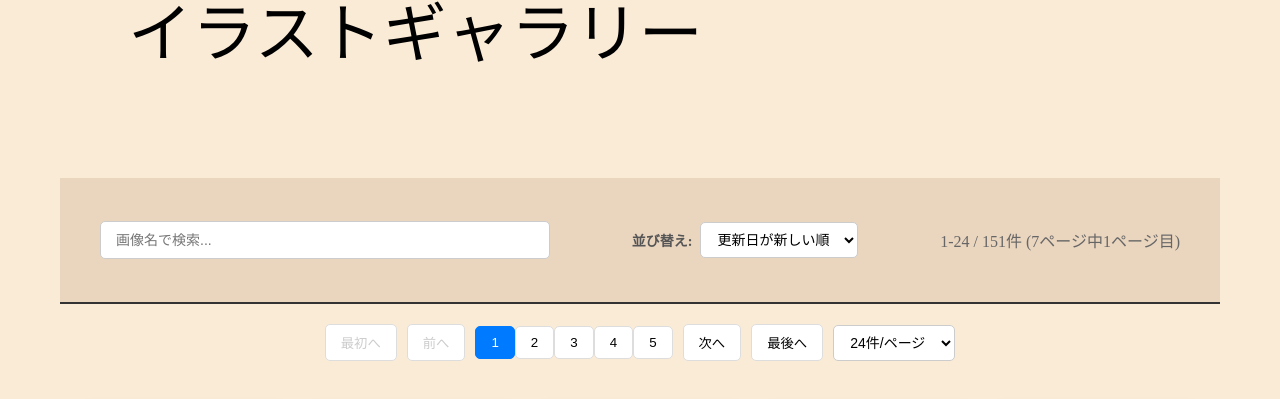
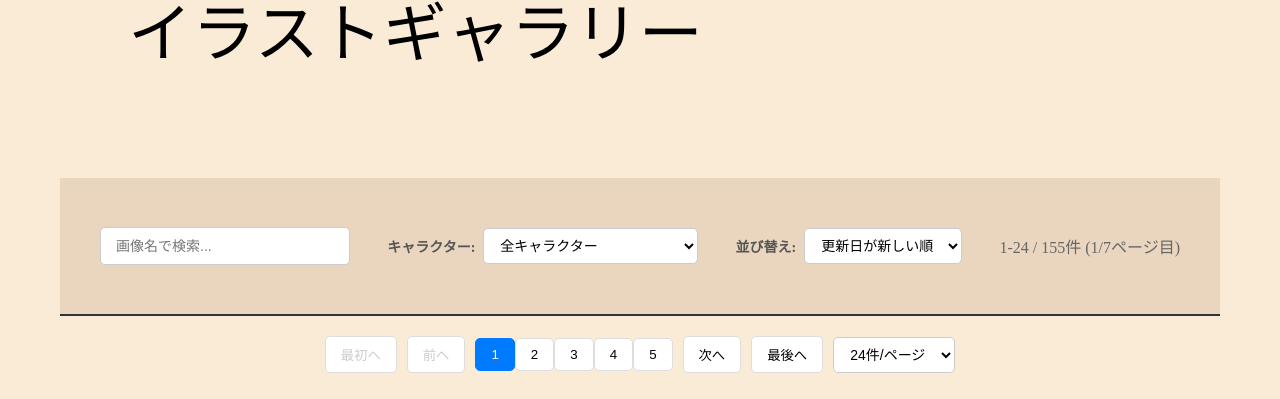
Before and after one commit to Reitea/HollowQuartz, a PHP site: page /gallery.html in a window 1280 px wide. Shown: the part 309-708 px from the top of the page. Run offline with PHP 8.4, Linux system fonts and the light colour scheme.

Commit message:
待夜ver1追加

```diff
--- a/gallery.html
+++ b/gallery.html
@@ -28,7 +28,7 @@
             padding: 10px 15px;
             border: 1px solid #ccc;
             border-radius: 5px;
-            width: 450px;
+            width: 250px;
             font-size: 14px;
             transition: border-color 0.3s;
         }
@@ -37,6 +37,22 @@
             outline: none;
             border-color: #3498db;
             box-shadow: 0 0 5px rgba(52, 152, 219, 0.2);
+        }
+
+        /* キャラクター選択コントロール */
+        .character-filter {
+            display: flex;
+            align-items: center;
+            gap: 8px;
+            width: fit-content;
+            margin: 10px 0;
+        }
+
+        .character-filter label {
+            font-size: 14px;
+            font-weight: bold;
+            color: #555;
+            white-space: nowrap;
         }
 
         /* ソートコントロールのラッパー */
@@ -55,7 +71,7 @@
         }
 
         /* セレクトボックス本体 */
-        #sortSelect, #pageSizeSelect {
+        #sortSelect, #pageSizeSelect, #characterSelect {
             padding: 8px 12px;
             border: 1px solid #ccc;
             border-radius: 5px;
@@ -65,7 +81,7 @@
             transition: all 0.3s ease;
         }
 
-        #sortSelect:hover, #pageSizeSelect:hover {
+        #sortSelect:hover, #pageSizeSelect:hover, #characterSelect:hover {
             border-color: #3498db;
         }
         .pagination-info {
@@ -657,6 +673,12 @@
             <!-- コントロール -->
             <div class="gallery-controls">
                 <input type="text" id="searchInput" class="search-box" placeholder="画像名で検索...">
+                <div class="character-filter">
+                    <label for="characterSelect">キャラクター:</label>
+                    <select id="characterSelect">
+                        <option value="">全キャラクター</option>
+                    </select>
+                </div>
                 <div class="sort-control">
                     <label for="sortSelect">並び替え:</label>
                     <select id="sortSelect">
@@ -756,6 +778,7 @@
             const error = document.getElementById('error');
             const imageCount = document.getElementById('imageCount');
             const searchInput = document.getElementById('searchInput');
+            const characterSelect = document.getElementById('characterSelect');
             const sortSelect = document.getElementById('sortSelect');
 
             // ページネーション要素
@@ -820,6 +843,61 @@
             }, {
                 rootMargin: '50px'
             });
+
+            // キャラクター名を画像ファイル名から抽出する関数
+            function extractCharacterName(fileName) {
+                // 拡張子を除去
+                const nameWithoutExt = fileName.replace(/\.[^/.]+$/, "");
+
+                // パターン1: "キャラクター名_表情" の形式
+                if (nameWithoutExt.includes('_')) {
+                    const parts = nameWithoutExt.split('_');
+
+                    // 特殊な場合（数値やバージョンで始まる場合など）の処理
+                    if (parts[0].match(/^(落書き|謎状況|天使の分け前|木彫りのフクロウ|ドブ|Dress|ナトレーヌ|レプリカ|ドレス|トルドー)/)) {
+                        return parts[0];
+                    }
+
+                    // 通常のキャラクター名_表情パターン
+                    return parts[0];
+                }
+
+                // パターン2: アンダースコアがない場合はそのまま
+                return nameWithoutExt;
+            }
+
+            // キャラクター選択プルダウンを作成する関数（複数画像があるキャラクターのみ）
+            function populateCharacterSelect() {
+                // 全画像からキャラクター名を抽出し、出現回数をカウント
+                const characterCounts = {};
+
+                allImages.forEach(image => {
+                    const characterName = extractCharacterName(image.displayName);
+                    if (characterName && characterName.trim() !== '') {
+                        characterCounts[characterName] = (characterCounts[characterName] || 0) + 1;
+                    }
+                });
+
+                // 2つ以上の画像があるキャラクターのみを抽出
+                const multipleImageCharacters = Object.keys(characterCounts)
+                    .filter(character => characterCounts[character] >= 2)
+                    .sort((a, b) => a.localeCompare(b, 'ja'));
+
+                // プルダウンをクリア
+                characterSelect.innerHTML = '<option value="">全キャラクター</option>';
+
+                // キャラクター名をオプションとして追加（複数画像があるもののみ）
+                multipleImageCharacters.forEach(character => {
+                    const option = document.createElement('option');
+                    option.value = character;
+                    option.textContent = `${character} (${characterCounts[character]}枚)`;
+                    characterSelect.appendChild(option);
+                });
+
+                console.log(`複数画像があるキャラクター: ${multipleImageCharacters.length}個を検出しました:`, multipleImageCharacters);
+                console.log('キャラクター別画像数:', characterCounts);
+            }
+
             // 画像のソート処理
             function sortImages() {
                 const sortValue = sortSelect.value;
@@ -896,6 +974,9 @@
                     //filteredImages = [...allImages];
                     currentPage = 1;
 
+                    // キャラクター選択プルダウンを作成
+                    populateCharacterSelect();
+
                     updateImageCount();
                     setupPagination();
                     //displayCurrentPage();
@@ -921,10 +1002,16 @@
                 console.log('フォールバック処理: 固定画像リストを生成中...');
 
                 // 基本的な画像ファイル名リスト
-                /*
                 const imageFileNames = [
+                    '2025クリスマス_ファリス.webp',
+                    'Dress.webp',
+                    'ドブ三周年半記念イラスト.webp',
                     'トルドー・インラウンズ_ver2.webp',
+                    'ドレス_2026_謹賀新年.webp',
+                    'ナトレーヌ・テーレス.webp',
+                    'ファリス_普段着_上着.webp',
                     'ファリス・バッカス_2025_謹賀新年.webp',
+                    'ファリス・バッカス_2026_謹賀新年.webp',
                     'ファリス・バッカス_v2_ガチ照れ.webp',
                     'ファリス・バッカス_v2_ぶーぶー.webp',
                     'ファリス・バッカス_v2_穏やかな笑顔.webp',
@@ -935,13 +1022,36 @@
                     'ファリス・バッカス_v2_無理した笑い.webp',
                     'ファリス・バッカス_v2_迷い.webp',
                     'ファリス・バッカス_v2.webp',
+                    'ファリス・バッカス_ラフ_アイス.webp',
+                    'ファリス・バッカス_ラフ_にやり.webp',
+                    'ファリス・バッカス_ラフ_ぶーぶー.webp',
+                    'ファリス・バッカス_ラフ_ん～.webp',
+                    'ファリス・バッカス_ラフ_喜び.webp',
+                    'ファリス・バッカス_ラフ_口開け.webp',
+                    'ファリス・バッカス_ラフ.webp',
+                    'ファリス・バッカス_普段着.webp',
+                    'フォルテ_うすら笑い.webp',
                     'フォルテ_驚き.webp',
                     'フォルテ_聞き入る.webp',
                     'フォルテ_呆れ.webp',
                     'フォルテ.webp',
                     'ラルツハイネ・フォーエバン_ver3.webp',
+                    'ルネルト・ヴォ―キンス.webp',
+                    'レプリカ_ver2.webp',
+                    'レプリカ_立ち絵_本.webp',
+                    '一ノ瀬優_ver2.webp',
                     '花柳香澄_ver2.webp',
+                    '花柳香澄.webp',
+                    '郷原伊香理.webp',
+                    '金城かなな_ほ～.webp',
+                    '金城かなな_む～.webp',
                     '金城かなな_高校.webp',
+                    '金城かなな_笑顔.webp',
+                    '金城かなな_平静.webp',
+                    '金城かなな_無理した笑い.webp',
+                    '金城かなな_目逸らし.webp',
+                    '金城かなな.webp',
+                    '金城ドムス_立ち絵.webp',
                     '郡　三春_おひょ～.webp',
                     '郡　三春_こりごりだ～.webp',
                     '郡　三春_チラ見.webp',
@@ -952,7 +1062,9 @@
                     '郡　三春_目晴_戦闘.webp',
                     '郡　三春_目晴.webp',
                     '郡　三春.webp',
-                    '三条深花_2025_謹賀新年.webp',
+                    '三条深花_18.webp',
+                    '三条深花_2026_謹賀新年.webp',
+                    '三条深花_ver2_.webp',
                     '三条深花_ver3.webp',
                     '三条深花_ウインク.webp',
                     '三条深花_ガチ照れ.webp',
@@ -968,9 +1080,11 @@
                     '三条千花_凶悪.webp',
                     '三条千花_笑み.webp',
                     '三条千花_通常.webp',
+                    '三条裕玄_立ち絵.webp',
                     '篠田由香_ver2.webp',
                     '篠田由香_鬱.webp',
                     '篠田由香.webp',
+                    '初鹿美南_立ち絵.webp',
                     '草薙八津次_鋭め.webp',
                     '草薙八津次_上着オフ.webp',
                     '草薙八津次.webp',
@@ -991,6 +1105,7 @@
                     '草薙八津太郎_幼年期_目逸らし.webp',
                     '草薙八津太郎_幼年期.webp',
                     '草薙八津太郎.webp',
+                    '待夜鳥花_落書き.webp',
                     '待夜鳥香_ver2_ちょいラフ.webp',
                     '待夜鳥香_ver2_マチェーテ.webp',
                     '待夜鳥香_ver2_簡易戦闘差分_冷静.webp',
@@ -1000,18 +1115,23 @@
                     '待夜鳥香_和装_ver1.1.webp',
                     '待夜鳥香_和装_角_ver1.1.webp',
                     '待夜鳥香_和装_戦闘_ver1.1.webp',
+                    '待夜鳥香.webp',
+                    '池里善利.webp',
+                    '天使の分け前.webp',
+                    '謎状況.webp',
                     '柏木伯治_ver2.webp',
+                    '本郷文也_ver3_通常.webp',
                     '無衣_ver2_おお.webp',
                     '無衣_ver2_照れ.webp',
                     '無衣_ver2_笑顔.webp',
                     '無衣_ver2.webp',
+                    '無衣_スーツ_クール.webp',
                     '無衣_スーツ_にやけ.webp',
-                    '無衣_スーツ.webp',
                     '無衣.webp',
+                    '面士麗奈.webp',
+                    '木彫りのフクロウ.webp',
                     '落書き_20251026.webp',
-                    '落書き_20251119_2_.webp',
-                    '落書き_20251119_2_カメラ目線_反転.webp',
-                    '落書き_20251119_2_カメラ目線.webp',
+                    '落書き_20251118.webp',
                     '落書き_20251119_2.webp',
                     '落書き_20251119_3.webp',
                     '落書き_20251119.webp',
@@ -1019,22 +1139,22 @@
                     '落書き_20251212.webp',
                     '落書き_20260110_2.webp',
                     '落書き_20260110.webp',
-                    '落書き_20260115 (大).webp',
                     '落書き_20260115.webp',
                     '落書き_20260117.webp',
                     '落書き_20260118.webp',
                     '落書き_20260119.webp',
                     '落書き_20260121.webp',
-                    '落書き_20260122_2.webp',
                     '落書き_20260122.webp',
                     '落書き_20260128_2.webp',
                     '落書き_20260128_3.webp',
                     '落書き_20260128.webp',
                     '落書き_20260129_2.webp',
                     '落書き_20260129.webp',
-                    '落書き_20260130.webp'
+                    '落書き_20260130.webp',
+                    '落書き_20260131_3.webp',
+                    '落書き_20260131_4.webp',
+                    '落書き_20260131.webp'
                 ];
-*/
                 // 画像リスト生成
                 const validImages = [];
 
@@ -1056,6 +1176,9 @@
                 filteredImages = [...allImages];
                 currentPage = 1;
 
+                // キャラクター選択プルダウンを作成
+                populateCharacterSelect();
+
                 updateImageCount();
                 setupPagination();
                 displayCurrentPage();
@@ -1091,7 +1214,7 @@
                 const totalPages = Math.ceil(filteredImages.length / pageSize);
 
                 imageCount.textContent =
-                    `${startIndex}-${endIndex} / ${filteredImages.length}件 (${totalPages}ページ中${currentPage}ページ目)`;
+                    `${startIndex}-${endIndex} / ${filteredImages.length}件 (${currentPage}/${totalPages}ページ目)`;
             }
 
             // ページネーション設定
@@ -1216,17 +1339,30 @@
                     item.style.transition = 'opacity 0.3s ease';
                 });
             }
-            // 検索フィルター
+            // 検索フィルター（検索文字列とキャラクター選択の両方に対応）
             function filterImages() {
                 const searchTerm = searchInput.value.toLowerCase();
-
-                if (searchTerm === '') {
-                    filteredImages = [...allImages];
-                } else {
-                    filteredImages = allImages.filter(image =>
+                const selectedCharacter = characterSelect.value;
+
+                // まず全画像から開始
+                let filtered = [...allImages];
+
+                // 検索文字列でフィルター
+                if (searchTerm !== '') {
+                    filtered = filtered.filter(image =>
                         image.displayName.toLowerCase().includes(searchTerm)
                     );
                 }
+
+                // キャラクター選択でフィルター
+                if (selectedCharacter !== '') {
+                    filtered = filtered.filter(image => {
+                        const characterName = extractCharacterName(image.displayName);
+                        return characterName === selectedCharacter;
+                    });
+                }
+
+                filteredImages = filtered;
                 sortImages(); // フィルター後にソートも適用
 
                 currentPage = 1;
@@ -1618,6 +1754,7 @@ function endDrag(event) {
 
             // イベントリスナー設定
             searchInput.addEventListener('input', debounce(filterImages, 300));
+            characterSelect.addEventListener('change', filterImages);
             sortSelect.addEventListener('change', sortImages);
 
             pageSizeSelect.addEventListener('change', function() {
--- a/styles.css
+++ b/styles.css
@@ -3635,7 +3635,6 @@ button.more.on-click::after {
 @media (max-width: 768px) {
   .gallery-controls {
     flex-direction: column;
-    gap: 20px;
     padding: 20px;
   }
 
```
Also changed, not shown: images-list.json (+56 -20 lines), images/ファリス・バッカス_2025_謹賀新年.webp (deleted), images/ファリス・バッカス_普段着_上着.webp (renamed from images/ファリス_普段着_上着.webp), images/待夜鳥香_いたずらな笑み.webp (added), images/待夜鳥香_む.webp (added), images/待夜鳥香_ガチ照れ.webp (added), images/待夜鳥香_冷静.webp (added), images/待夜鳥香_戦闘.webp (added). Lines whose indentation alone changed are shown as unchanged.
